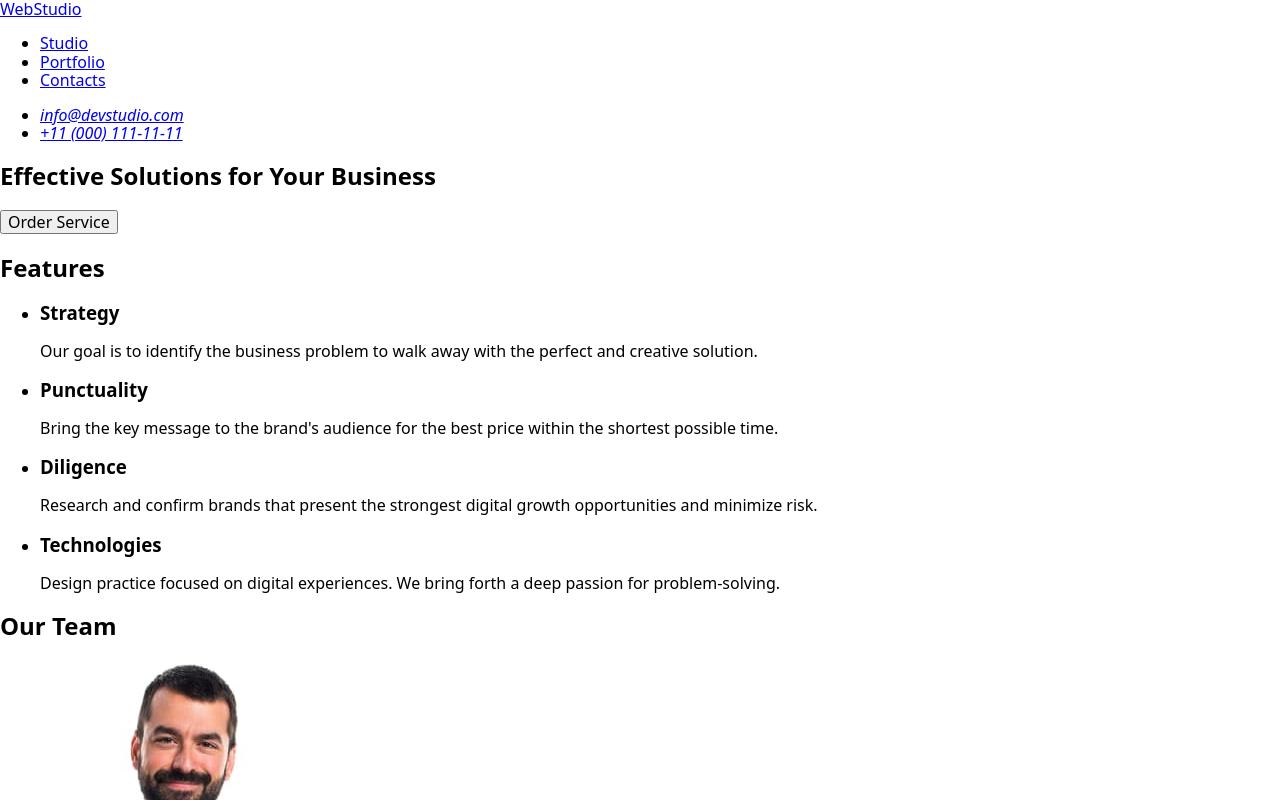
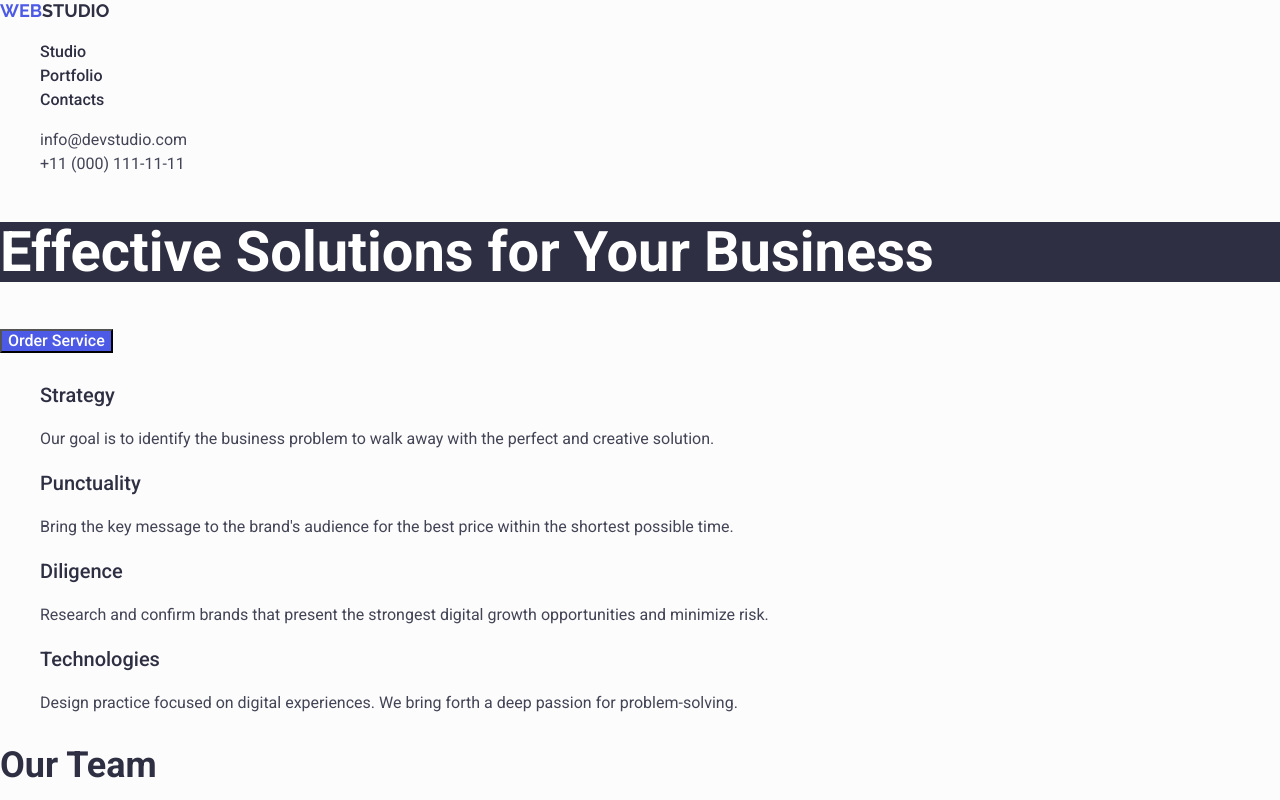
Before and after one commit to Yulia-Koniuk/goit-markup-hw-02, a plain HTML site: page index.html in a window 1280 px wide. Shown: the top 800 px of the page. Drawn offline with nearby package versions, Linux system fonts and the light colour scheme; files that its build step writes are made by us from their sources.

Commit message:
basicscc

```diff
--- a/css/styles.css
+++ b/css/styles.css
@@ -0,0 +1,160 @@
+@import url('https://fonts.googleapis.com/css2?family=Roboto:wght@400;500;700&display=swap');
+
+:root {
+    --color-ocean: #404BBF;
+    --color-light-slate: #8E8F99;
+    --color-navy-blue: #2E2F42;
+    --color-white: #FFFFFF;
+    --color-iris: #4D5AE5;
+    --color-dairy: #FCFCFC;
+    --color-slate: #434455;
+    --color-cloud: #F4F4FD;
+
+/* BODY */
+body {
+    font-family: 'Roboto', Arial, sans-serif;
+    font-weight: 400;
+    font-size: 16px;
+    line-height: 24px;
+    letter-spacing: 2%;
+    color: var(--color-navy-blue);
+    background-color: var(--color-dairy);
+}
+
+a {
+    color: inherit;
+    text-decoration: none;
+    font-style: normal;
+}
+
+ul,
+ol {
+    list-style: none;
+}
+
+/* HEADER */
+
+.header-logo {
+    font-family: 'Raleway', Arial, sans-serif;
+    font-weight: 700;
+    font-size: 18px;
+    letter-spacing: 3%;
+    line-height: 21px;
+    text-transform: uppercase;
+}
+
+.headerlogo-web {
+    color: var(--color-iris);
+}
+
+.header-menuitem {
+    font-weight: 500;
+}
+
+.header-menuitem:hover {
+    color: var(--color-ocean);
+}
+
+#studio:active {
+    text-decoration: underline;
+}
+
+.header-contactitem {
+    color: var(--color-slate);
+}
+.header-contactitem:hover {
+    color: var(--color-ocean);
+}
+
+/* MAIN */
+h1 {
+    font-weight: 700;
+    font-size: 56px;
+    letter-spacing: 2%;
+    line-height: 60px;
+}
+
+.main-title {
+    color: var(--color-white);
+    background-color: var(--color-navy-blue);
+}
+
+.main-button {
+    font-weight: 500;
+    letter-spacing: 4%;
+    color: var(--color-white);
+    background-color: var(--color-iris);
+    cursor: pointer;
+    }
+
+.main-button:hover {
+    background-color: var(--color-ocean);
+}
+
+.main-subtitle {
+    font-weight: 700;
+    font-size: 36px;
+    line-height: 40px;
+    letter-spacing: 2%;
+}
+
+/* h3 */
+.feature-title {
+    font-family: 'Roboto', Arial, sans-serif;
+    font-weight: 500;
+    font-size: 20px;
+    line-height: 24px;
+    letter-spacing: 2%;
+}
+
+.feature-description {
+    color: var(--color-slate);
+}
+
+/* h3 */
+.team-name {
+    font-weight: 500;
+    font-size: 20px;
+    line-height: 24px;
+    letter-spacing: 2%;
+}
+
+.team-role {
+    color: var(--color-slate);
+}
+
+/* h3 */
+.portfolio-title {
+    font-weight: 500;
+    font-size: 20px;
+    line-height: 24px;
+    letter-spacing: 2%;
+}
+
+.portfolio-category {
+    color: var(--color-slate);
+}
+
+/* FOOTER */
+.footer-description {
+    color: var(--color-cloud);
+    background-color: var(--color-navy-blue);
+}
+
+.footer-logo {
+    font-family: 'Raleway', Arial, sans-serif;
+    font-weight: 700;
+    font-size: 18px;
+    letter-spacing: 3%;
+    line-height: 21px;
+    background-color: var(--color-navy-blue);
+    text-transform: uppercase;
+}
+
+.footerlogo-web {
+    color: var(--color-iris);
+}
+
+.footerlogo-studio {
+    color: var(--color-cloud);
+}
--- a/index.html
+++ b/index.html
@@ -8,12 +8,15 @@
     <link rel="stylesheet" href="https://cdnjs.cloudflare.com/ajax/libs/modern-normalize/1.1.0/modern-normalize.min.css">
     <link href="https://fonts.googleapis.com/css2?family=Raleway:wght@700&family=Roboto:wght@400;500;700&display=swap"
     rel="stylesheet">
-    <link rel="stylesheet" href="styles.css">
+    <link rel="stylesheet" href="css/styles.css">
 </head>
 <body>
     <header class="header">
         <nav class="header-nav">
-            <a class="header-logo" href="./index.html">WebStudio</a>
+            <a class="header-logo" href="./index.html">
+                <span class="headerlogo-web">Web</span><span class="headerlogo-studio">Studio</span>
+            </a>
+
             <ul class="header-menu">
                 <li class="header-menuitem">
                     <a class="header-menulink" href="#studio">Studio</a>
@@ -48,7 +51,7 @@
         </section>
 
         <section class="main-features">
-            <h2 class="main-subtitle">Features</h2>
+            <h2 class="main-subtitle"></h2>
             <ul class="features-list">
                 <li class="features-item">
                     <h3 class="feature-title">Strategy</h3>
@@ -134,7 +137,9 @@
     </main>
 
     <footer class="footer">
-        <a class="footer-logo" href="./index.html">WebStudio</a>
+        <a class="footer-logo" href="./index.html">
+            <span class="footerlogo-web">Web</span><span class="footerlogo-studio">Studio</span>
+        </a>
 
         <p class="footer-description">Increase the flow of customers and sales for your business with digital marketing & growth solutions.</p>
     </footer>
```
